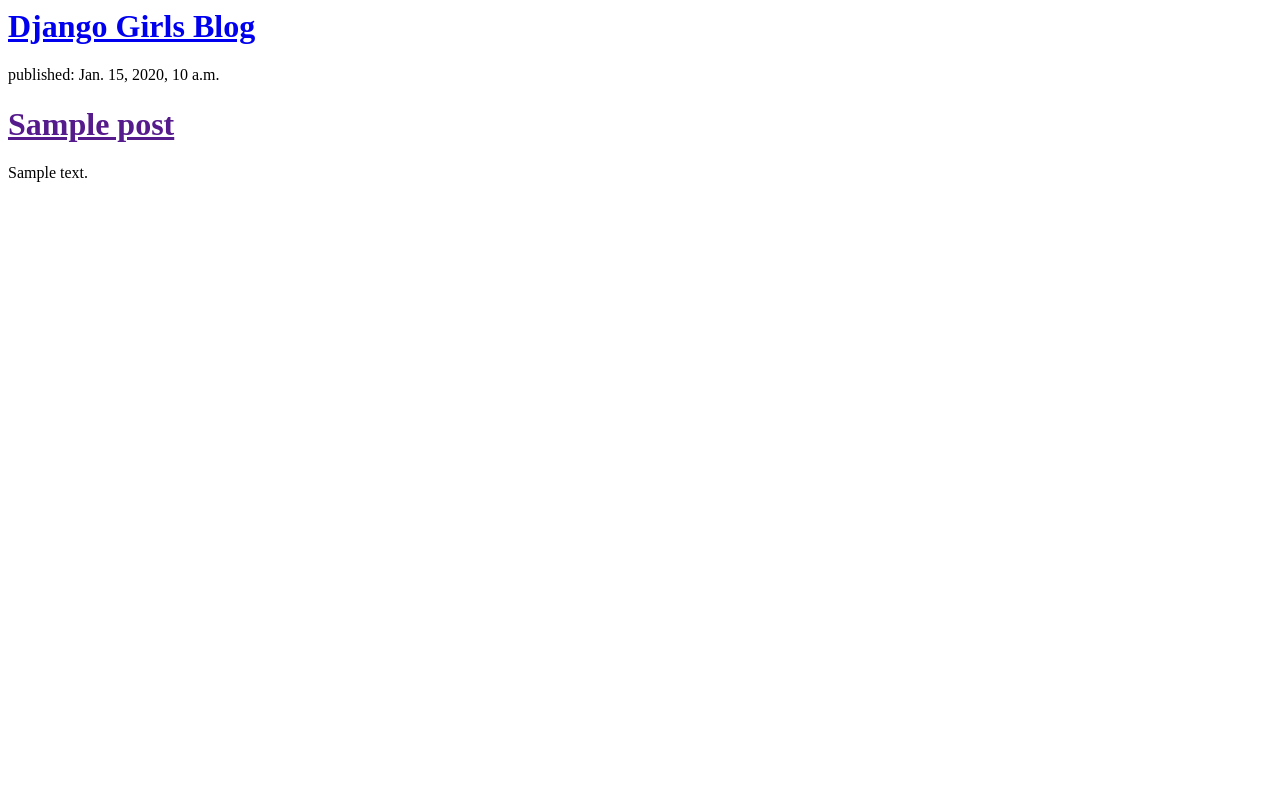
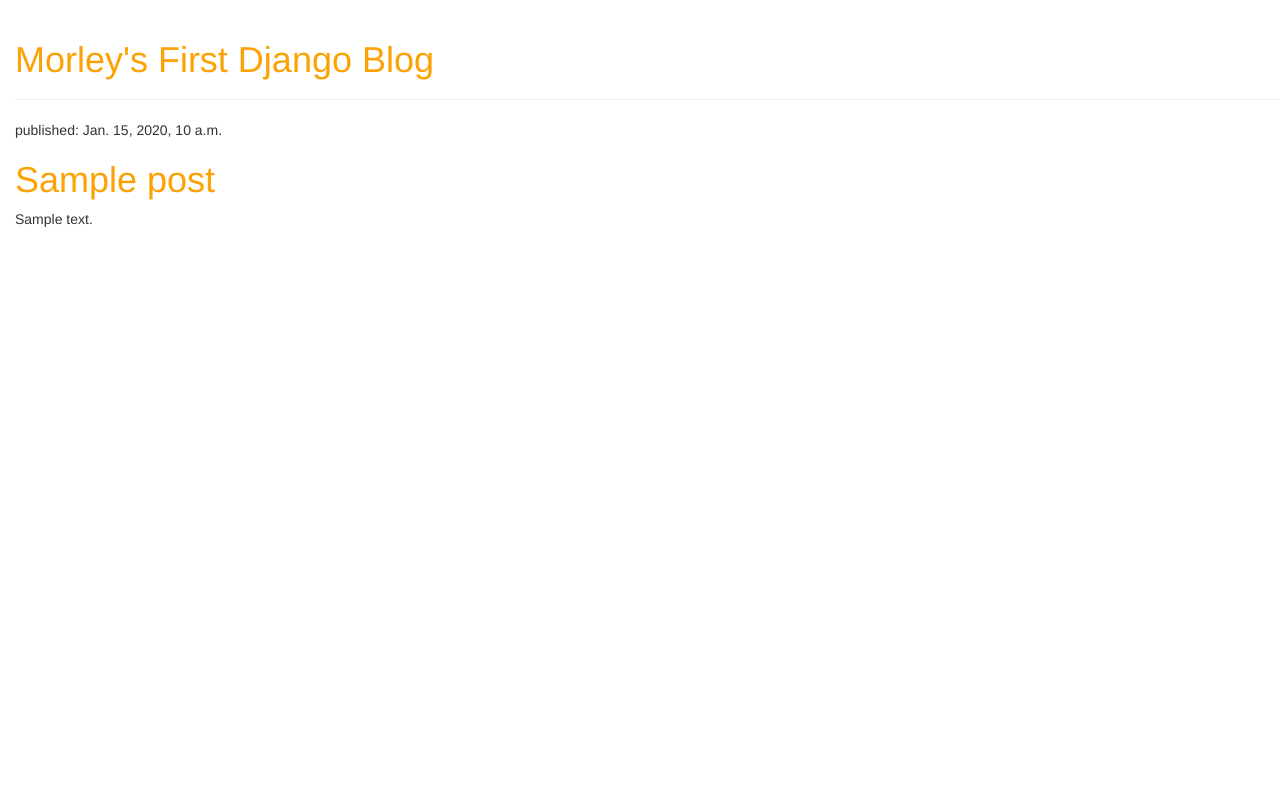
Before and after one commit to MorleyB/django-blog-trial, a Django app: template blog/templates/blog/post_list.html in a window 1280 px wide. Run offline with Django 3.2, Linux system fonts and the light colour scheme; the template is opened without the code that fills it: values that come from a table or form of the project are taken from there, others are empty; tables that the repository leaves empty hold one stand-in row (values such as "Sample post"); some libraries are stand-ins or nearby versions.

Commit message:
added stylesheets

```diff
--- /dev/null
+++ b/blog/static/css/blog.css
@@ -0,0 +1,7 @@
+h1 a {
+  color: #FCA205;
+}
+
+body {
+    padding-left: 15px;
+}
--- a/blog/templates/blog/post_list.html
+++ b/blog/templates/blog/post_list.html
@@ -1,15 +1,22 @@
+{% load staticfiles %}
+<html>
+  <head>
+    <link rel="stylesheet" href="//maxcdn.bootstrapcdn.com/bootstrap/3.2.0/css/bootstrap.min.css">
+    <link rel="stylesheet" href="//maxcdn.bootstrapcdn.com/bootstrap/3.2.0/css/bootstrap-theme.min.css">
+    <link rel="stylesheet" href="{% static 'css/blog.css' %}">
+  </head>
 
-<html>
-  <div>
-      <h1><a href="/">Django Girls Blog</a></h1>
+  <body>
+    <div class="page-header">
+      <h1><a href="/">Morley's First Django Blog</a></h1>
     </div>
 
     {% for post in posts %}
-    <div>
+      <div class="post">
         <p>published: {{ post.published_date }}</p>
         <h1><a href="">{{ post.title }}</a></h1>
         <p>{{ post.text|linebreaksbr }}</p>
       </div>
     {% endfor %}
-
+  </body>
 </html>
```
Lines whose indentation alone changed are shown as unchanged.
